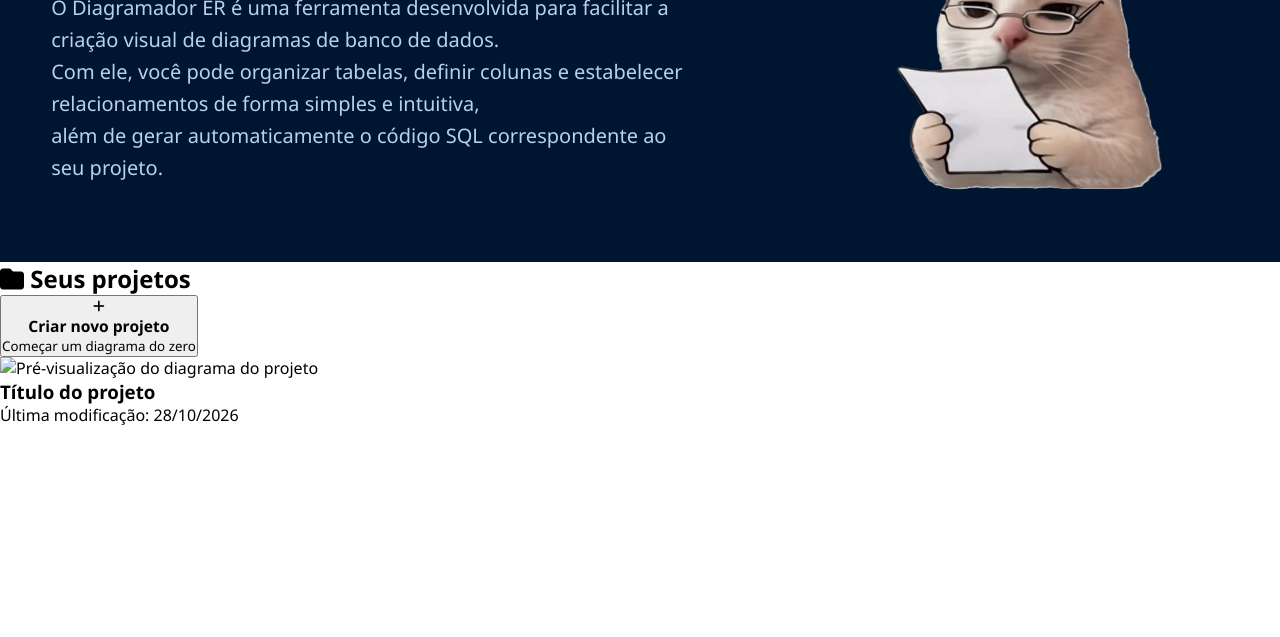
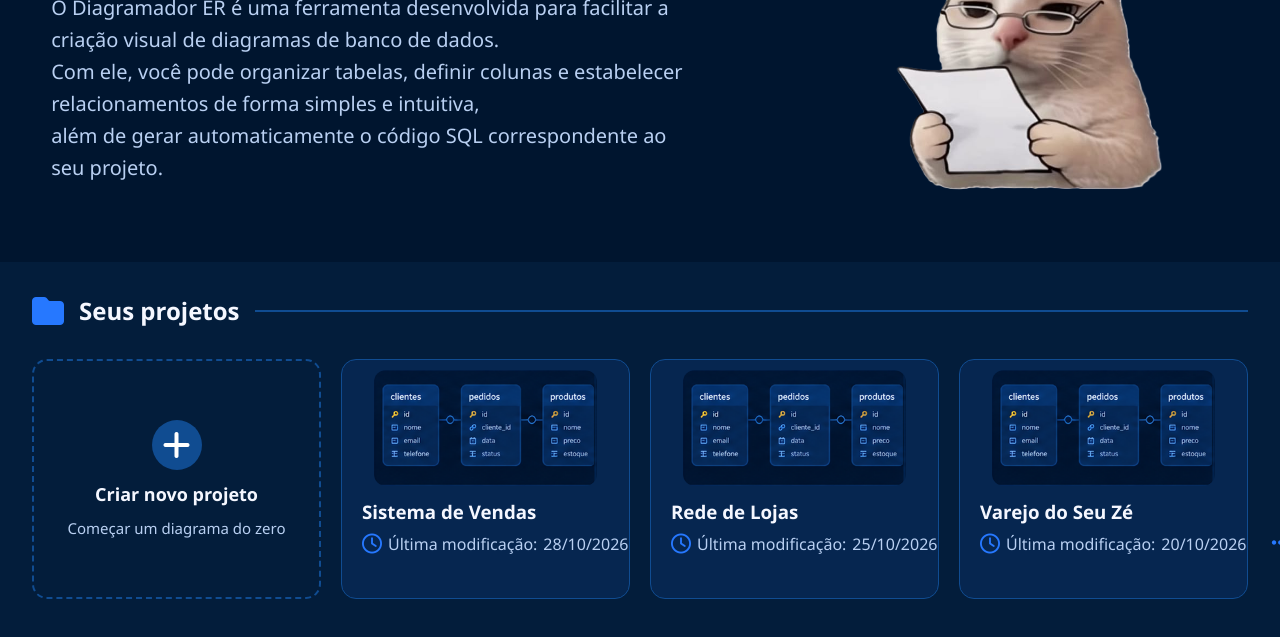
Before and after one commit to Lauro-Pimentel/DIAGRAMADOR-ER, a plain HTML site: page index.html in a window 1280 px wide. Shown: the part 241-878 px from the top of the page. Before the commit the page ends 800 px from the top, so only its background shows below. Drawn offline with Linux system fonts and the light colour scheme.

Commit message:
1.1
Css de 80% da tela home feito

```diff
--- a/css/style.css
+++ b/css/style.css
@@ -175,3 +175,170 @@
     height: auto;
     object-fit: contain;
 }
+
+/* SEÇÃO INFERIOR */
+.parte_inferior {
+    background-color: #031D3B;
+    padding: 2rem;
+    min-height: 46.8vh;
+}
+
+/* ÍCONES DA SEÇÃO */
+.parte_inferior i {
+    color: #2678FF;
+    font-size: 2rem;
+}
+
+/* TÍTULO E LINHA DECORATIVA */
+.parte_inferior h2 {
+    display: flex;
+    align-items: center;
+    gap: 15px;
+    color: #F5F7FF;
+}
+
+.parte_inferior h2::after {
+    content: "";
+    flex: 1;
+    height: 2px;
+    background-color: #104C91;
+}
+
+/* GALERIA DE PROJETOS */
+.galeria_projetos {
+    display: grid;
+    grid-template-columns: repeat(4, minmax(0, 1fr));
+    gap: 20px;
+    margin-top: 2rem;
+
+}
+
+/* BOTÃO CRIAR PROJETO */
+#criar_projeto {
+    display: flex;
+    flex-direction: column;
+    justify-content: center;
+    align-items: center;
+    gap: 12px;
+
+    width: 100%;
+    min-height: 15rem;
+    padding: 20px;
+
+    background: transparent;
+    border: 2px dashed #104C91;
+    border-radius: 15px;
+
+    cursor: pointer;
+    transition: background-color 0.3s, border-color 0.3s;
+}
+
+#criar_projeto:hover {
+    background-color: #062650;
+    border-color: #2678FF;
+}
+
+#criar_projeto i {
+    display: flex;
+    align-items: center;
+    justify-content: center;
+
+    width: 50px;
+    height: 50px;
+
+    border-radius: 50%;
+    background-color: #104C91;
+    color: #FFFFFF;
+}
+
+#criar_projeto h3 {
+    color: #F5F7FF;
+    font-size: 18px;
+}
+
+#criar_projeto p {
+    color: #B9D0F2;
+    font-size: 15px;
+}
+
+/* CARTÕES DE PROJETOS */
+.projeto_feito {
+    width: 100%;
+    min-height: 15rem;
+    margin-top: 0;
+    padding: 20px;
+
+    background-color: #062650;
+    border: 1px solid #104C91;
+    border-radius: 15px;
+
+    transition: border-color 0.3s, transform 0.3s;
+}
+
+.projeto_feito:hover {
+    border-color: #2678FF;
+    transform: translateY(-3px);
+}
+
+/* IMAGEM DO PROJETO */
+.projeto_feito img {
+    display: block;
+    width: 90%;
+    height: auto;
+    margin: -10px auto 0;
+
+    border-radius: 12px;
+    object-fit: cover;
+}
+
+/* TÍTULO DO PROJETO */
+.projeto_feito h3 {
+    margin-top: 20px;
+    color: #F5F7FF;
+}
+
+/* DESCRIÇÃO DO PROJETO */
+.projeto_feito p {
+    color: #B9D0F2;
+}
+
+/* INFORMAÇÕES DO PROJETO */
+.informacoes_projeto {
+    margin-top: -10px;
+    line-height: 2rem;
+}
+
+.informacoes_projeto i {
+    font-size: 1rem;
+}
+
+.informacoes_finais {
+    display: grid;
+    gap: 20px;
+    grid-template-columns: repeat(2, 1fr);
+}
+
+.informacoes_finais p {
+    display: flex;
+    align-items: center;
+    gap: 6px;
+    margin: 0;
+    white-space: nowrap;
+}
+
+.informacoes_finais button {
+    background: none;
+    border: none;
+
+    display: flex;
+    justify-content: end;
+
+    cursor: pointer;
+
+    padding: 5px;
+    flex-shrink: 0;
+}
+
+.informacoes_finais i {
+    font-size: 20px;
+}
--- a/index.html
+++ b/index.html
@@ -113,7 +113,7 @@
                         <div class="previsualizacao_projeto">
 
                             <img
-                                src="img/previa-projeto.png"
+                                src="img/teste11.png"
                                 alt="Pré-visualização do diagrama do projeto"
                             >
 
@@ -121,12 +121,87 @@
 
                         <div class="informacoes_projeto">
 
-                            <h3>Título do projeto</h3>
+                            <h3>Sistema de Vendas</h3>
+
+                            <div class="informacoes_finais">
 
                             <p>
+                                <i class="fa-regular fa-clock" aria-hidden="true"></i>
                                 Última modificação:
                                 <time datetime="2026-10-28">28/10/2026</time>
                             </p>
+
+                            <button>
+                                <i class="fa-solid fa-ellipsis" aria-hidden="true"></i>
+                            </button>
+
+                            </div>
+
+                        </div>
+
+                    </article>
+
+                    <article class="projeto_feito">
+
+                        <div class="previsualizacao_projeto">
+
+                            <img
+                                src="img/teste11.png"
+                                alt="Pré-visualização do diagrama do projeto"
+                            >
+
+                        </div>
+
+                        <div class="informacoes_projeto">
+
+                            <h3>Rede de Lojas</h3>
+
+                            <div class="informacoes_finais">
+
+                            <p>
+                                <i class="fa-regular fa-clock" aria-hidden="true"></i>
+                                Última modificação:
+                                <time datetime="2026-10-25">25/10/2026</time>
+                            </p>
+
+                            <button>
+                                <i class="fa-solid fa-ellipsis" aria-hidden="true"></i>
+                            </button>
+
+                            </div>
+
+                        </div>
+
+                    </article>
+
+                    <article class="projeto_feito">
+
+                        <div class="previsualizacao_projeto">
+
+                            <img
+                                src="img/teste11.png"
+                                alt="Pré-visualização do diagrama do projeto"
+                            >
+
+                        </div>
+
+                        <div class="informacoes_projeto">
+
+                            <h3>Varejo do Seu Zé</h3>
+
+                            <div class="informacoes_finais">
+
+                            <p>
+                                <i class="fa-regular fa-clock" aria-hidden="true"></i>
+                                Última modificação:
+                                <time datetime="2026-10-20">20/10/2026</time>
+                            </p>
+
+                            <button>
+                                <i class="fa-solid fa-ellipsis" aria-hidden="true"></i>
+                            </button>
+
+                            </div>
 
                         </div>
 
```
Also changed, not shown: img/teste11.png (added).
